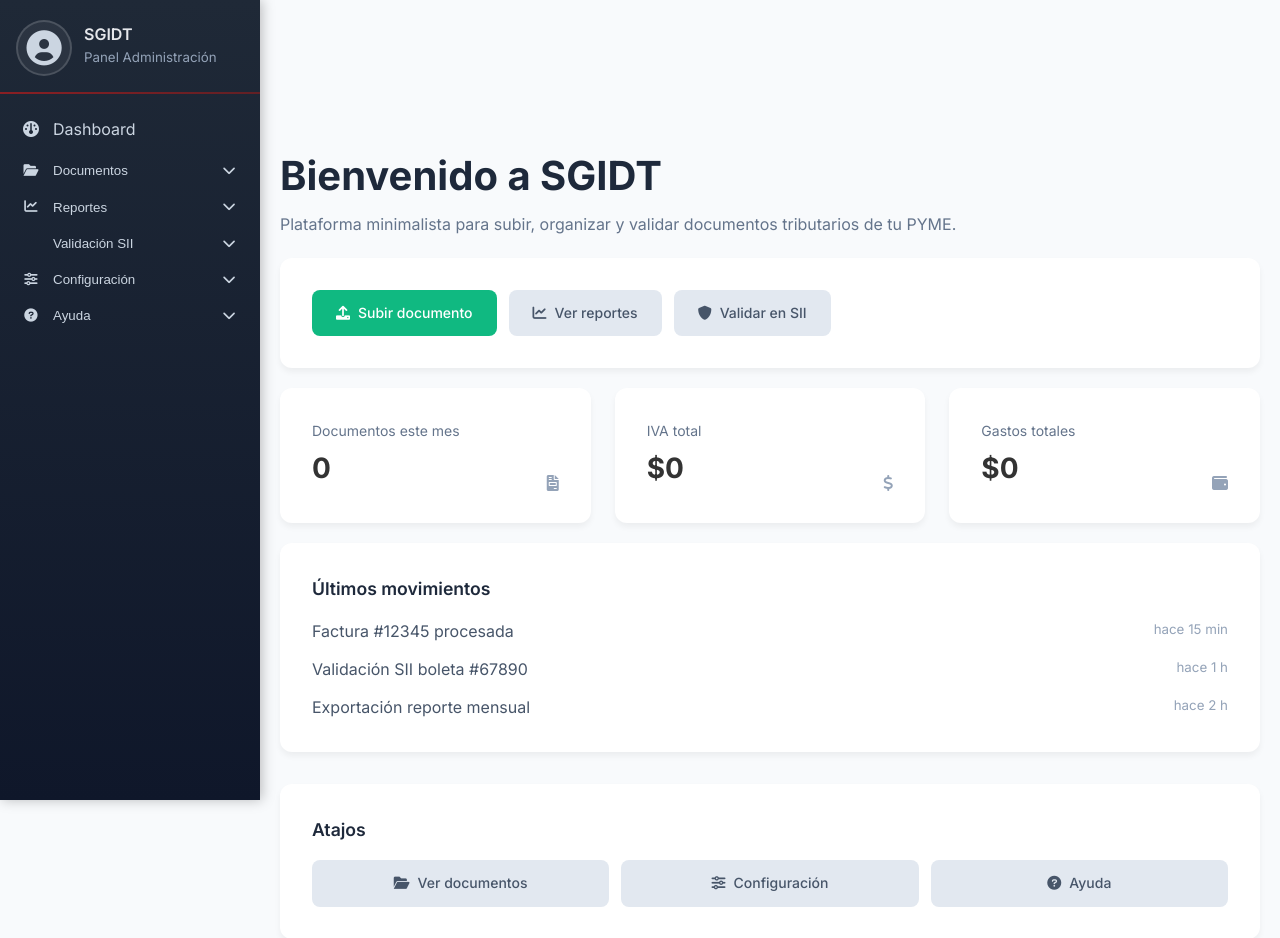
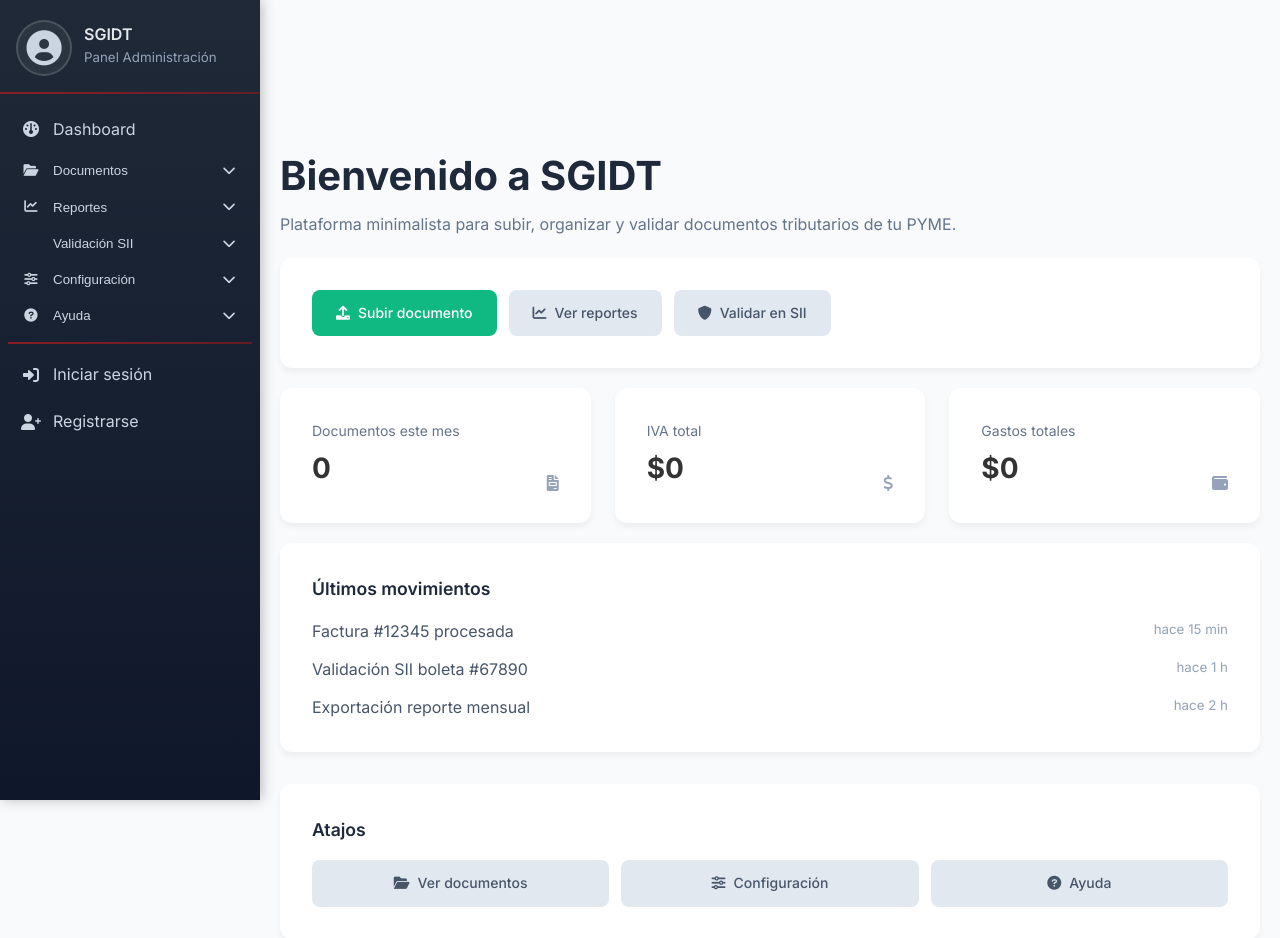
Before and after one commit to NicolasCeronM/sgidt, a Django app: template templates/pages/home.html in a window 1280 px wide. Shown: the top 938 px of the page. Run offline with Django 5.2, Linux system fonts and the light colour scheme; the template is opened without the code that fills it, so the values that code supplies are empty.

Commit message:
Fix navbar, agrego boton registro y login.

```diff
--- /dev/null
+++ b/apps/usuarios/urls.py
@@ -0,0 +1 @@
+# apps/usuarios/urls.py
--- a/apps/usuarios/views.py
+++ b/apps/usuarios/views.py
@@ -1,3 +1 @@
-from django.shortcuts import render
-
-# Create your views here.
+# apps/usuarios/views.py
--- a/config/urls.py
+++ b/config/urls.py
@@ -20,4 +20,5 @@ from django.urls import path, include
 urlpatterns = [
     path('admin/', admin.site.urls),
     path("", include("apps.pages.urls", namespace="pages")),
+    path("usuarios/", include("apps.usuarios.urls", namespace="usuarios")),
 ]
--- a/templates/includes/navbar.html
+++ b/templates/includes/navbar.html
@@ -1,9 +1,8 @@
-<!-- Sidebar tipo dashboard (sin usar 'request') -->
+<!-- templates/includes/navbar.html -->
 <aside class="sidebar sidebar--dashboard" id="sidebar">
   <!-- Perfil / empresa -->
   <div class="sidebar-profile">
     <div class="avatar">
-
       <i class="fas fa-user-circle"></i>
     </div>
     <div class="profile-meta">
@@ -58,5 +57,14 @@
     <ul id="sm-help" class="submenu">
       <li><a href="{% url 'pages:ayuda' %}" class="submenu-link"><i class="fas fa-book"></i> Centro de ayuda</a></li>
     </ul>
+
+    <!-- ACCESO -->
+    <div class="sidebar-sep" style="margin-top:.5rem;"></div>
+    <a href="{% url 'usuarios:login' %}" class="sidebar-link">
+      <i class="fas fa-right-to-bracket"></i><span>Iniciar sesión</span>
+    </a>
+    <a href="{% url 'usuarios:registro' %}" class="sidebar-link">
+      <i class="fas fa-user-plus"></i><span>Registrarse</span>
+    </a>
   </nav>
 </aside>
```
Also changed, not shown: config/settings.py (line endings or trailing spaces), static/pages/css/styles.css (line endings or trailing spaces).
